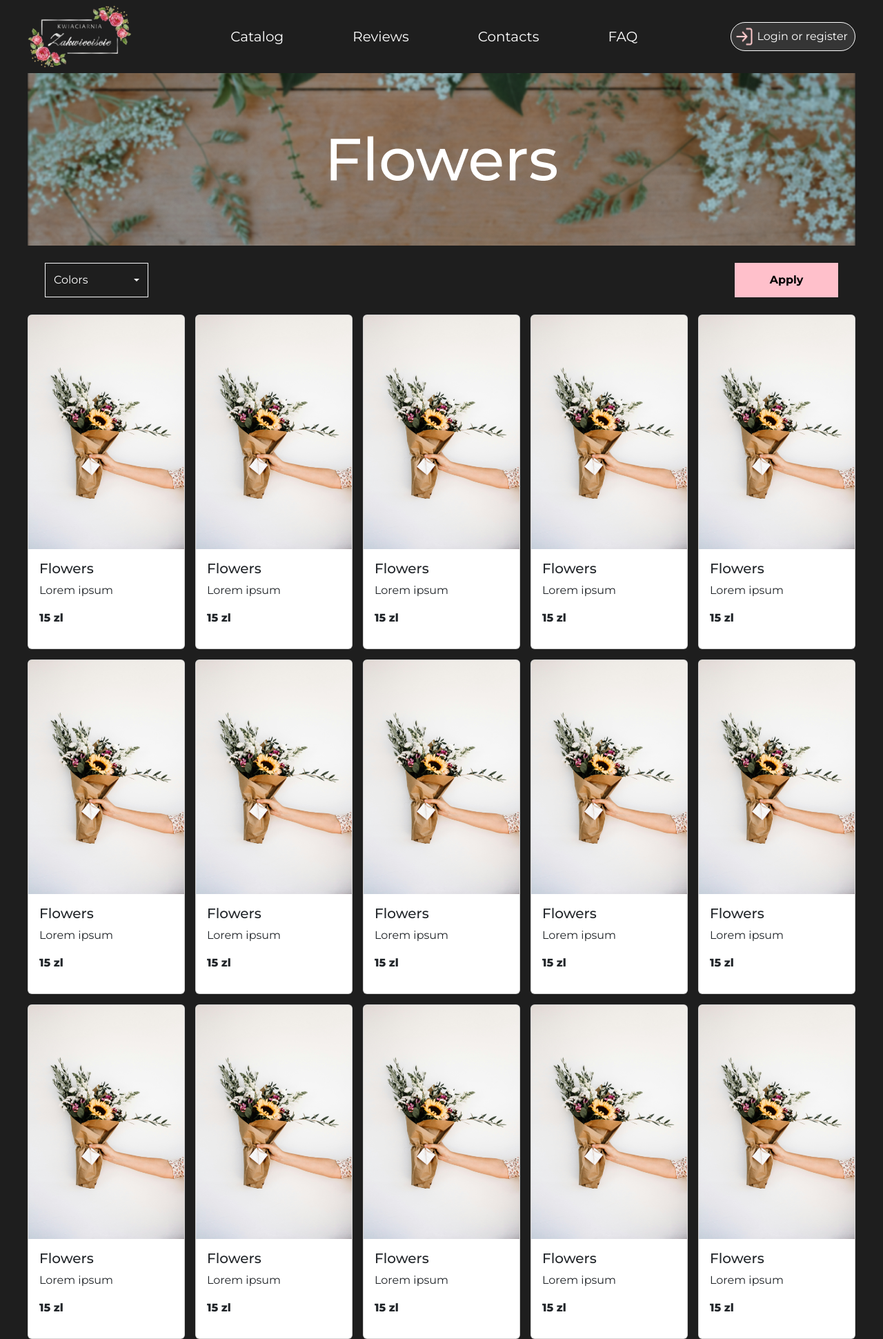
After one commit to MaxPylypko/zakwieciscie, a Django app: page /flowers/ in a window 1280 px wide. The commit adds this page. Shown: the whole page at 69% size. Run offline with Django 5.2, Linux system fonts and the light colour scheme.

Commit message:
[catalog, main] added catalog page, small base-template fixes

```diff
--- a/catalog/static/catalog/css/catalog.css
+++ b/catalog/static/catalog/css/catalog.css
@@ -1,31 +1,45 @@
 * {
     font-family: "Montserrat";
+}
+
+.dropdown-toggle {
+    display: flex;
+    border-radius: 0px;
+    background-color: transparent;
     color: white;
+    width: 150px;
+    height: 50px;
+    justify-content: space-between;
+    align-items: center;
+}
+
+#apply-filter-btn {
+    width:150px;
+    height: 50px;
+    text-align: center;
+    background-color: pink;
+    border: none;
+    color: black;
+    font-weight: 700;
+}
+
+#filters-wrapper {
+    display: flex;
+    justify-content: space-between;
 }
 
 #filters {
-    border: 1px solid white;
-    padding-left: 20px;
-    padding-right: 20px;
+    display: flex;
+    flex-direction: column;
+    padding: 25px;
 }
 
-#price-range {
-    width: 150px;
-    ;
+#items {
+    display: grid;
+    grid-template-columns: repeat(5, 1fr);
+    grid-gap: 15px 15px;
 }
 
-.card-img-top {
-    width: 30%;
+.price-text {
+    font-weight: 800;
 }
-
-.label {
-    font-weight: 600;
-}
-
-p {
-    margin-bottom: 0;
-}
-
-.form-range::-webkit-slider-thumb {
-    background-color: wheat;
-}
--- /dev/null
+++ b/catalog/templates/catalog/flowers_catalog.html
@@ -0,0 +1,184 @@
+{% extends 'main/base.html' %}
+{% load static %}
+
+{% block head %}
+    <link rel="stylesheet" href="{% static 'catalog/css/catalog.css' %}">
+{% endblock %}
+
+{% block banner %}
+  <img src="{% static 'catalog/img/flowers_banner.png' %}" alt="Flowers catalog banner">
+{% endblock %}
+
+{% block content %}
+<!-- Filters seciton -->
+  <div id="filters">
+    <!-- Wrapper for corectly working space-between -->
+    <div id="filters-wrapper">
+      <!-- Colors -->
+      <button class="btn btn-light dropdown-toggle" type="button" data-bs-toggle="dropdown" aria-expanded="false">Colors</button>
+      <div class="dropdown">
+        <div class="dropdown-menu">
+          <div class="dropdown-item">
+            <div class="form-check">
+              <input class="form-check-input" type="checkbox" value="" id="flexCheckDefault">
+              <label class="form-check-label" for="flexCheckDefault">White</label>
+            </div>
+          </div>
+
+          <div class="dropdown-item">
+            <div class="form-check">
+              <input class="form-check-input" type="checkbox" value="" id="flexCheckDefault">
+              <label class="form-check-label" for="flexCheckDefault">Pink</label>
+            </div>
+          </div>
+
+          <div class="dropdown-item">
+            <div class="form-check">
+              <input class="form-check-input" type="checkbox" value="" id="flexCheckDefault">
+              <label class="form-check-label" for="flexCheckDefault">Red</label>
+            </div>
+          </div>
+        </div>
+        <button id="apply-filter-btn">Apply</button>
+      </div>
+    </div>
+  </div>
+
+  <div id="items">
+    <div class="card">
+      <img class="card-img-top img-fluid" src="{% static 'catalog/img/item.jpg' %}" alt="Card image cap">
+      <div class="card-body">
+        <h5 class="card-title">Flowers</h5>
+        <p class="card-text">Lorem ipsum</p>
+        <p class="price-text">15 zl</p>
+      </div>
+    </div>
+
+    <div class="card">
+      <img class="card-img-top img-fluid" src="{% static 'catalog/img/item.jpg' %}" alt="Card image cap">
+      <div class="card-body">
+        <h5 class="card-title">Flowers</h5>
+        <p class="card-text">Lorem ipsum</p>
+        <p class="price-text">15 zl</p>
+      </div>
+    </div>
+
+    <div class="card">
+      <img class="card-img-top img-fluid" src="{% static 'catalog/img/item.jpg' %}" alt="Card image cap">
+      <div class="card-body">
+        <h5 class="card-title">Flowers</h5>
+        <p class="card-text">Lorem ipsum</p>
+        <p class="price-text">15 zl</p>
+      </div>
+    </div>
+
+    <div class="card">
+      <img class="card-img-top img-fluid" src="{% static 'catalog/img/item.jpg' %}" alt="Card image cap">
+      <div class="card-body">
+        <h5 class="card-title">Flowers</h5>
+        <p class="card-text">Lorem ipsum</p>
+        <p class="price-text">15 zl</p>
+      </div>
+    </div>
+
+    <div class="card">
+      <img class="card-img-top img-fluid" src="{% static 'catalog/img/item.jpg' %}" alt="Card image cap">
+      <div class="card-body">
+        <h5 class="card-title">Flowers</h5>
+        <p class="card-text">Lorem ipsum</p>
+        <p class="price-text">15 zl</p>
+      </div>
+    </div>
+
+    <div class="card">
+      <img class="card-img-top img-fluid" src="{% static 'catalog/img/item.jpg' %}" alt="Card image cap">
+      <div class="card-body">
+        <h5 class="card-title">Flowers</h5>
+        <p class="card-text">Lorem ipsum</p>
+        <p class="price-text">15 zl</p>
+      </div>
+    </div>
+
+    <div class="card">
+      <img class="card-img-top img-fluid" src="{% static 'catalog/img/item.jpg' %}" alt="Card image cap">
+      <div class="card-body">
+        <h5 class="card-title">Flowers</h5>
+        <p class="card-text">Lorem ipsum</p>
+        <p class="price-text">15 zl</p>
+      </div>
+    </div>
+
+    <div class="card">
+      <img class="card-img-top img-fluid" src="{% static 'catalog/img/item.jpg' %}" alt="Card image cap">
+      <div class="card-body">
+        <h5 class="card-title">Flowers</h5>
+        <p class="card-text">Lorem ipsum</p>
+        <p class="price-text">15 zl</p>
+      </div>
+    </div>
+
+    <div class="card">
+      <img class="card-img-top img-fluid" src="{% static 'catalog/img/item.jpg' %}" alt="Card image cap">
+      <div class="card-body">
+        <h5 class="card-title">Flowers</h5>
+        <p class="card-text">Lorem ipsum</p>
+        <p class="price-text">15 zl</p>
+      </div>
+    </div>
+
+    <div class="card">
+      <img class="card-img-top img-fluid" src="{% static 'catalog/img/item.jpg' %}" alt="Card image cap">
+      <div class="card-body">
+        <h5 class="card-title">Flowers</h5>
+        <p class="card-text">Lorem ipsum</p>
+        <p class="price-text">15 zl</p>
+      </div>
+    </div>
+
+    <div class="card">
+      <img class="card-img-top img-fluid" src="{% static 'catalog/img/item.jpg' %}" alt="Card image cap">
+      <div class="card-body">
+        <h5 class="card-title">Flowers</h5>
+        <p class="card-text">Lorem ipsum</p>
+        <p class="price-text">15 zl</p>
+      </div>
+    </div>
+
+    <div class="card">
+      <img class="card-img-top img-fluid" src="{% static 'catalog/img/item.jpg' %}" alt="Card image cap">
+      <div class="card-body">
+        <h5 class="card-title">Flowers</h5>
+        <p class="card-text">Lorem ipsum</p>
+        <p class="price-text">15 zl</p>
+      </div>
+    </div>
+
+    <div class="card">
+      <img class="card-img-top img-fluid" src="{% static 'catalog/img/item.jpg' %}" alt="Card image cap">
+      <div class="card-body">
+        <h5 class="card-title">Flowers</h5>
+        <p class="card-text">Lorem ipsum</p>
+        <p class="price-text">15 zl</p>
+      </div>
+    </div>
+
+    <div class="card">
+      <img class="card-img-top img-fluid" src="{% static 'catalog/img/item.jpg' %}" alt="Card image cap">
+      <div class="card-body">
+        <h5 class="card-title">Flowers</h5>
+        <p class="card-text">Lorem ipsum</p>
+        <p class="price-text">15 zl</p>
+      </div>
+    </div>
+
+    <div class="card">
+      <img class="card-img-top img-fluid" src="{% static 'catalog/img/item.jpg' %}" alt="Card image cap">
+      <div class="card-body">
+        <h5 class="card-title">Flowers</h5>
+        <p class="card-text">Lorem ipsum</p>
+        <p class="price-text">15 zl</p>
+      </div>
+    </div>
+
+  </div>
+{% endblock %}
--- a/catalog/views.py
+++ b/catalog/views.py
@@ -4,5 +4,5 @@ from django.shortcuts import render
 def item(request):
     return render(request, "catalog/item.html")
 
-def catalog(request):
-    return render(request, "catalog/catalog.html")
+def flowers_catalog(request):
+    return render(request, "catalog/flowers_catalog.html")
--- a/main/templates/main/base.html
+++ b/main/templates/main/base.html
@@ -30,7 +30,7 @@
         <div class="d-flex align-items-center">
             <ul class="navbar-nav d-flex justify-content-center">
                 <li class="nav-item">
-                    <a class="nav-href text-white" href="{% url 'catalog' %}">Catalog</a>
+                    <a class="nav-href text-white" href="{% url 'flowers_catalog' %}">Catalog</a>
                 </li>
 
                 <li class="nav-item">
@@ -62,6 +62,9 @@
     </div>
 
     {% block carousel %}
+    {% endblock %}
+
+    {% block banner %}
     {% endblock %}
 
     <div id="main-wrapper" class="h-100">
--- a/main/templates/main/index.html
+++ b/main/templates/main/index.html
@@ -47,7 +47,7 @@
                 <p class="text-white">Lorem Ipsum is simply dummy text of the printing and  typesetting industry. Lorem Ipsum has been the industry's standard dummy  text ever since the 1500s, when an unknown printer took a galley of  type and scrambled it to make a type specimen book.Lorem Ipsum is simply dummy text of the printing and  typesetting industry. when an unknown printer took a galley of  type and scrambled it to make a type specimen book.</p>
             </div>
 
-            <a href="{% url 'catalog' %}">
+            <a href="{% url 'flowers_catalog' %}">
                 <button id="catalog-btn">Explore our flowers</button>
             </a>
         </div>
--- a/zakwieciscie/urls.py
+++ b/zakwieciscie/urls.py
@@ -31,5 +31,5 @@ urlpatterns = [
     path("signup/", authorize.views.sign_up, name='signup'),
     path("login/", authorize.views.log_in, name='login'),
 
-    path("catalog/", catalog.views.catalog, name='catalog'),
+    path("flowers/", catalog.views.flowers_catalog, name='flowers_catalog'),
 ]
```
Also changed, not shown: catalog/templates/catalog/catalog.html (deleted, +0 -78 lines), catalog/static/catalog/img/flowers_banner.png (added), catalog/static/catalog/img/item.jpg (added).
